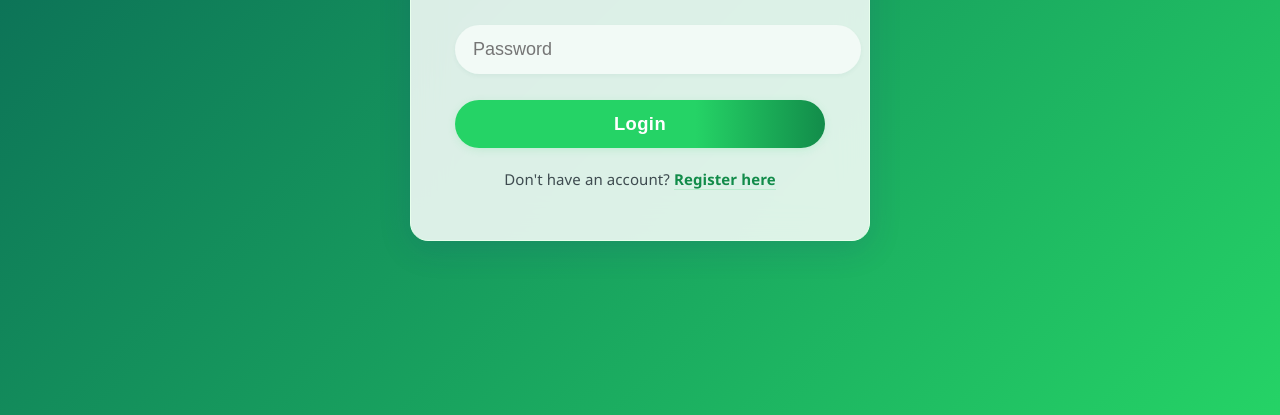
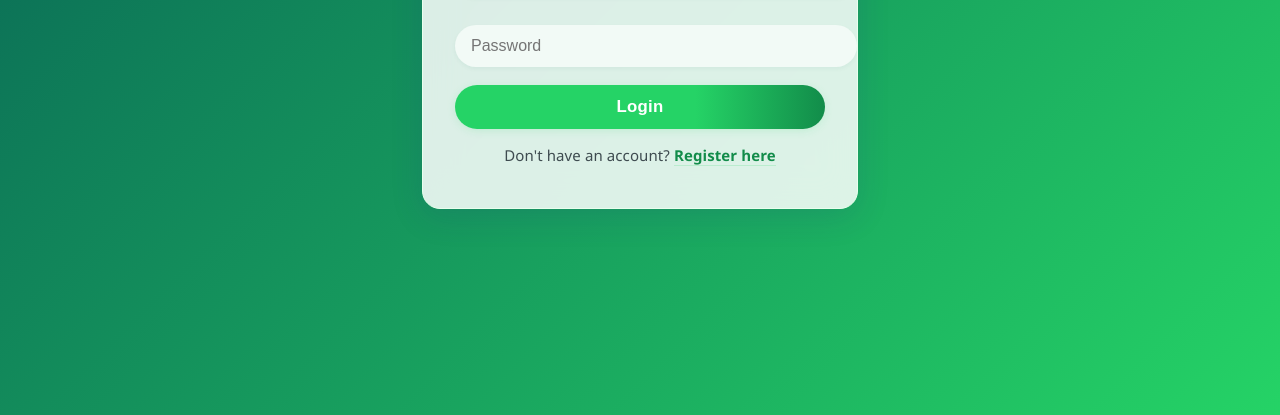
Before and after one commit to sohel200920/chat-app, a website: page public/login.html in a window 1280 px wide. Shown: the part 385-800 px from the top of the page. Drawn offline with Linux system fonts and the light colour scheme.

Commit message:
Update login.html

```diff
--- a/public/login.html
+++ b/public/login.html
@@ -2,7 +2,7 @@
 <html lang="en">
 <head>
   <meta charset="UTF-8" />
-  <meta name="viewport" content="width=device-width, initial-scale=1" />
+  <meta name="viewport" content="width=device-width, initial-scale=1.0, maximum-scale=1.0, user-scalable=no" />
   <title>Login | Chat App</title>
   <style>
     :root {
@@ -38,7 +38,7 @@
       box-shadow: var(--primary-shadow);
       backdrop-filter: blur(18px);
       border-radius: 18px;
-      padding: 38px 44px 36px 44px;
+      padding: 28px 32px 28px 32px;
       width: 370px;
       text-align: center;
       border: 1px solid #e8ffed;
@@ -46,26 +46,23 @@
       overflow: hidden;
       transition: box-shadow 0.35s;
     }
-    .container:hover {
-      box-shadow: 0 16px 48px 0 rgba(37,211,102,0.12), 0 1.5px 18px 0 rgba(7,94,84,0.11);
-    }
 
     h2 {
       font-size: 2.2em;
       color: var(--whatsapp-dark-green);
       letter-spacing: 1px;
-      margin-bottom: 24px;
+      margin-bottom: 18px;
       font-weight: 700;
       text-shadow: 0 2px 16px #25d36622;
     }
 
     input[type=text], input[type=password] {
       width: 100%;
-      padding: 14px 18px;
-      margin: 10px 0 26px 0;
+      padding: 12px 16px;
+      margin: 10px 0 18px 0;
       border: none;
       border-radius: 25px;
-      font-size: 18px;
+      font-size: 16px;
       background: #f2faf6;
       transition: box-shadow 0.26s, border 0.22s, background 0.4s;
       box-shadow: 0 2px 4px rgba(7,94,84,0.05);
@@ -82,11 +79,11 @@
       width: 100%;
       background: linear-gradient(90deg, #25d366 65%, #128c4a 100%);
       color: #fff;
-      padding: 13px 0;
+      padding: 12px 0;
       border: none;
       border-radius: 25px;
-      font-size: 1.15em;
-      letter-spacing: 0.4px;
+      font-size: 1.05em;
+      letter-spacing: 0.3px;
       font-weight: bold;
       cursor: pointer;
       box-shadow: 0 2px 12px -4px #25d36650;
@@ -99,7 +96,7 @@
     }
 
     p {
-      margin-top: 21px;
+      margin-top: 16px;
       font-size: 15px;
       color: #263238dd;
       letter-spacing: 0.1px;
@@ -127,7 +124,7 @@
       <input type="password" id="password" placeholder="Password" required />
       <button type="submit">Login</button>
     </form>
-    <p>Don't have an account? <a href="register.html">Register here</a></p>
+    <p>Don't have an account? <a href="signup.html">Register here</a></p>
   </div>
 
   <script>
@@ -136,6 +133,7 @@
       const username = document.getElementById('username').value.trim();
       const password = document.getElementById('password').value.trim();
 
+      try {
         const res = await fetch('/login', {
           method: 'POST',
           headers: { 'Content-Type': 'application/json' },
@@ -143,11 +141,19 @@
         });
 
         if (res.ok) {
+          // Save username in localStorage for auto-login
           localStorage.setItem('username', username);
-        window.location.href = 'chat.html';
+          // optionally remove lastUser so we don't override user's choice later
+          localStorage.removeItem('lastUser');
+          // go to main chat page
+          window.location.href = 'index.html';
         } else {
           const data = await res.json();
           alert(data.message || 'Login failed');
+        }
+      } catch (err) {
+        console.error('Login error:', err);
+        alert('Login failed (server unreachable)');
       }
     });
   </script>
```
Lines whose indentation alone changed are shown as unchanged.
